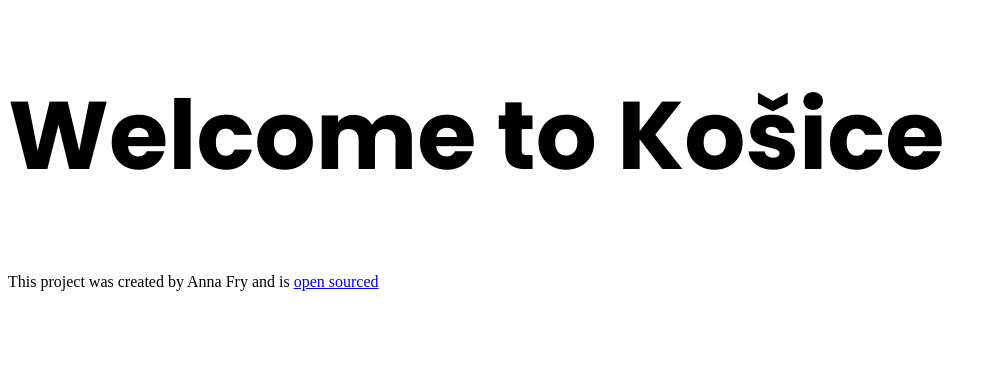
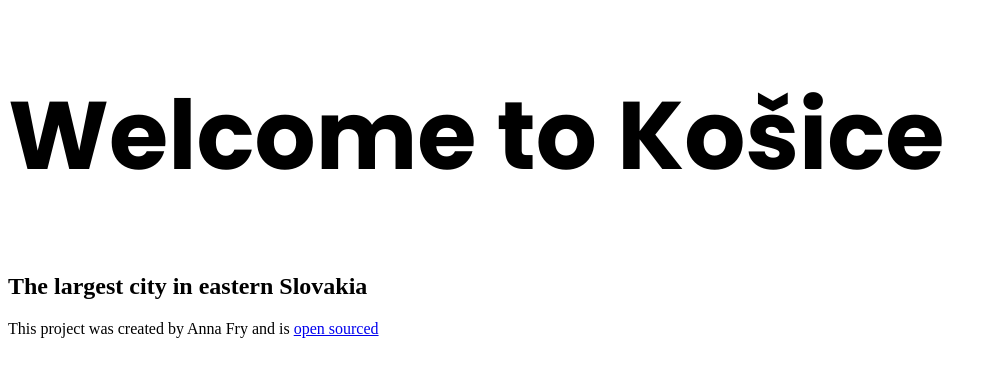
Before and after one commit to annafry95/kosice-travel-project, a plain HTML site: page index.html in a window 1280 px wide. Shown: the whole page, without its empty margins (0-997 px from the left). Drawn offline with Linux system fonts and the light colour scheme.

Commit message:
Added subheading to main page

```diff
--- a/index.html
+++ b/index.html
@@ -14,6 +14,7 @@
   </head>
   <body>
     <h1>Welcome to Košice</h1>
+    <h2>The largest city in eastern Slovakia</h2>
     <footer>
       This project was created by Anna Fry and is
       <a href="https://github.com/annafry95/kosice-travel-project"
```
